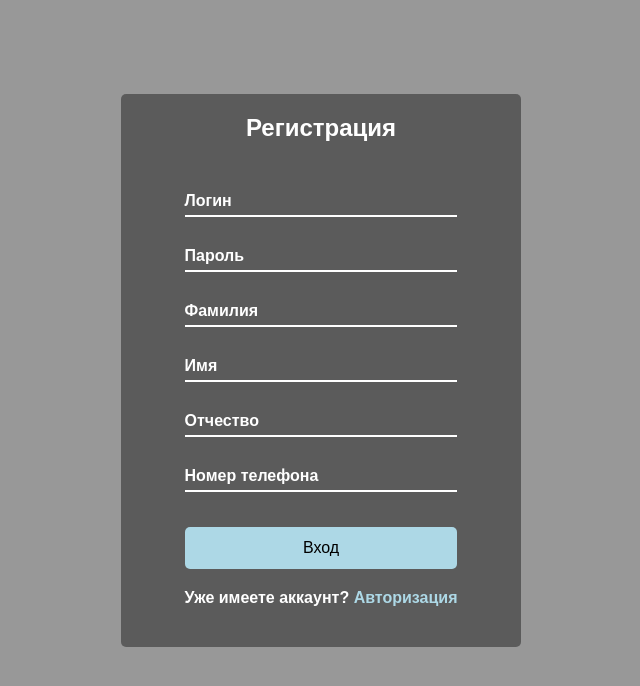
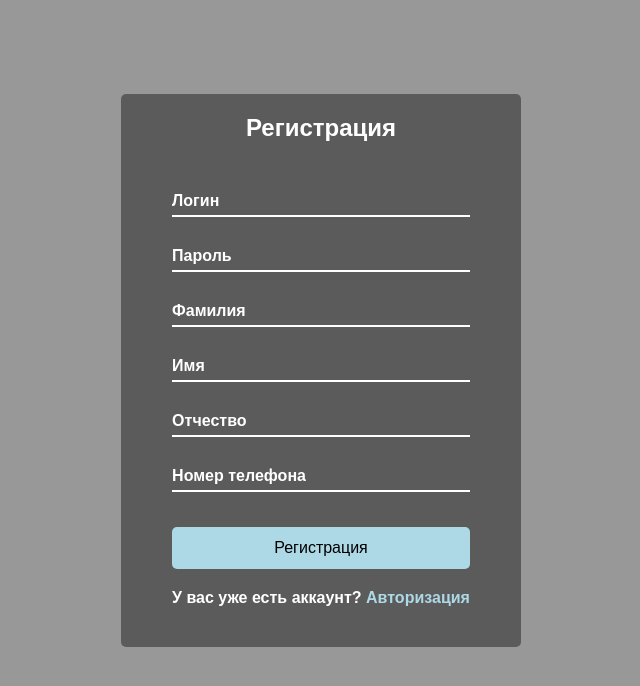
Before and after one commit to grisha193/HouseStaff, a React (Create React App) app: page /registration in a window 1280 px wide. Shown: the top 686 px of the page, without its empty margins (319-959 px from the left). Built offline with nearby package versions, Linux system fonts and the light colour scheme.

Commit message:
Update RegistrationPage.jsx

```diff
--- a/src/Pages/RegistrationPage.jsx
+++ b/src/Pages/RegistrationPage.jsx
@@ -89,12 +89,12 @@ export default function RegistrationPage() {
 
                         <NavLink to="/">
                             <button type="submit" className="btn" disabled={!isFormValid}>
-                                Вход
+                                Регистрация
                             </button>
                         </NavLink>
 
                         <p className="text">
-                            Уже имеете аккаунт? <NavLink to="/login">Авторизация</NavLink>
+                            У вас уже есть аккаунт? <NavLink to="/login">Авторизация</NavLink>
                         </p>
                     </form>
                 </div>
```
